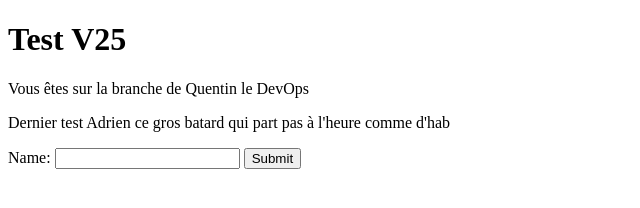
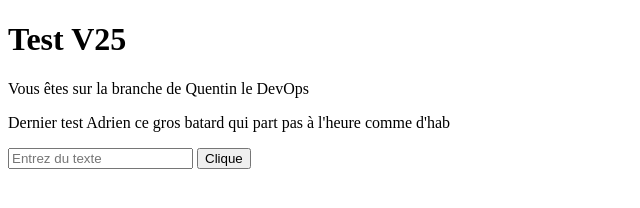
Before and after one commit to Kaishiro63/ci-cd, a plain HTML site: page index.html in a window 1280 px wide. Shown: the whole page, without its empty margins (0-640 px from the left). Drawn offline with Linux system fonts and the light colour scheme.

Commit message:
faille xss 5

```diff
--- a/index.html
+++ b/index.html
@@ -10,10 +10,7 @@
     <h1>Test V25</h1>
     <p>Vous êtes sur la branche de Quentin le DevOps</p>
     <p>Dernier test Adrien ce gros batard qui part pas à l'heure comme d'hab</p>
-    <form method="post">
-        <label for="name">Name:</label>
-        <input type="text" id="name" name="name">
-        <input type="submit" value="Submit">
-    </form>
+    <input type="text" id="userInput" placeholder="Entrez du texte">
+    <button onclick="creerDivAvecTexte()">Clique</button>
 </body>
 </html>
```
